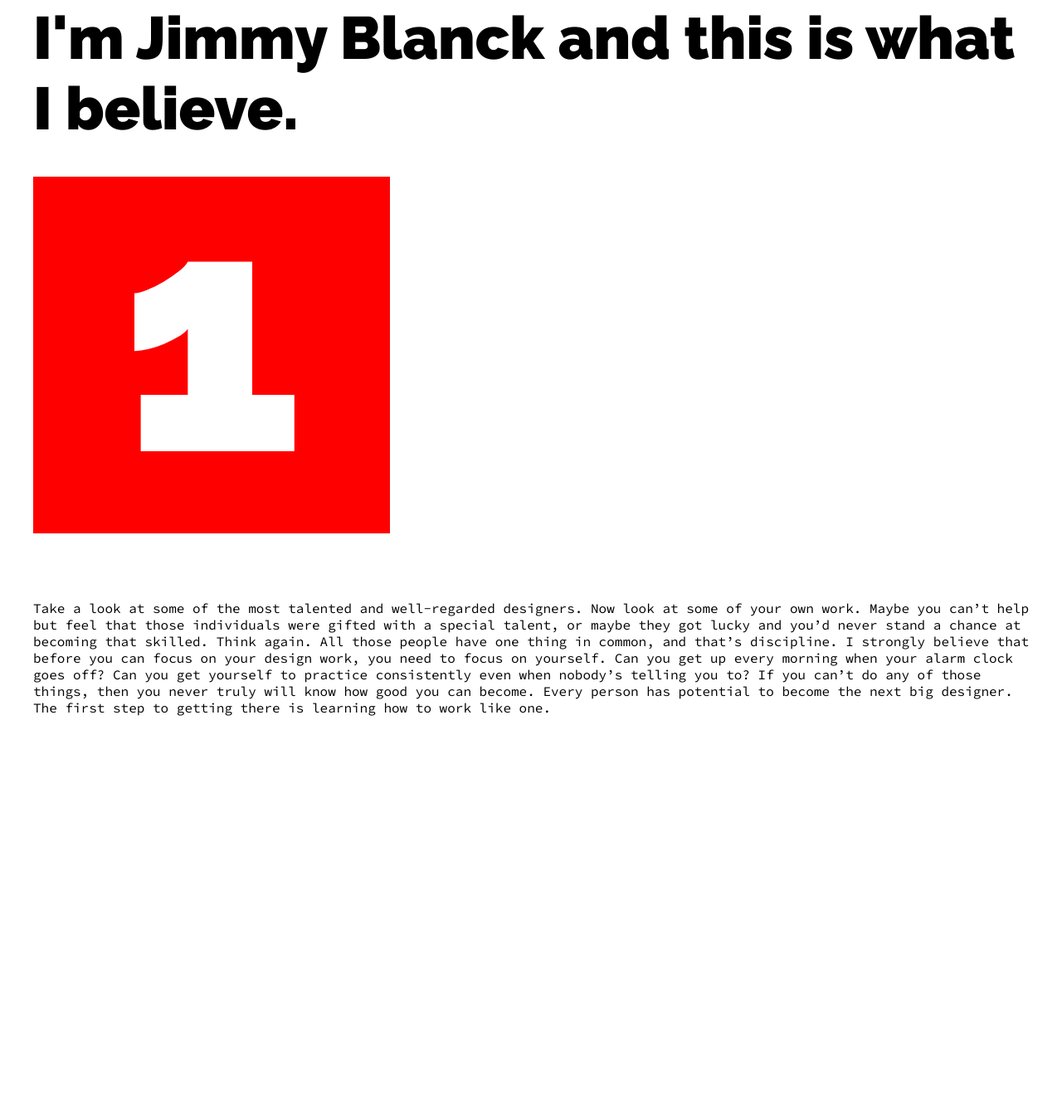
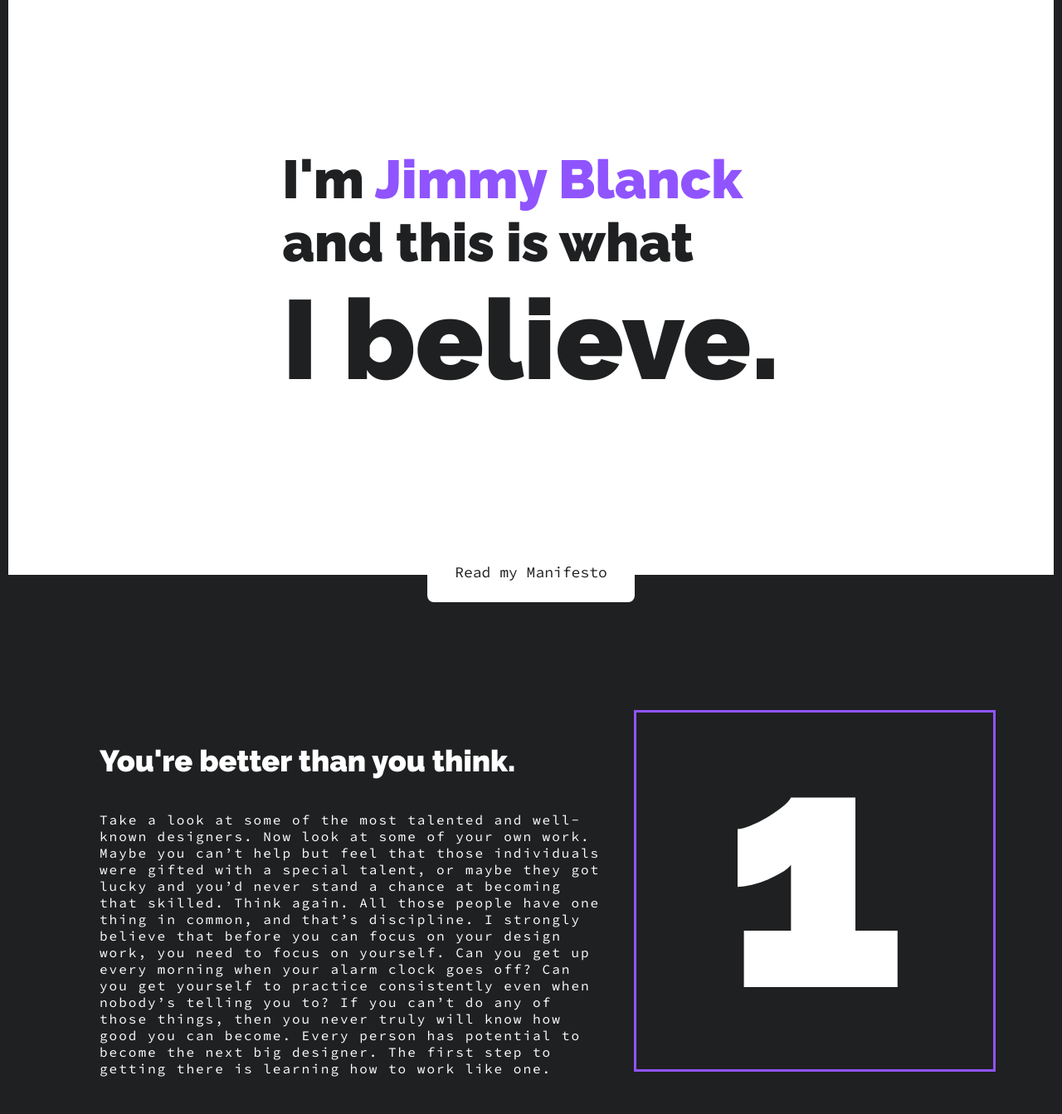
Before and after one commit to coconut-junior/manifesto-site, a plain HTML site: page index.html in a window 1280 px wide. Shown: the part 37-1380 px from the top of the page at 83% size. Before the commit the page ends 940 px from the top, so only its background shows below. Drawn offline with Linux system fonts and the light colour scheme.

Commit message:
draft complete

```diff
--- a/index.html
+++ b/index.html
@@ -7,10 +7,47 @@
 	<link href="https://fonts.googleapis.com/css2?family=Raleway:wght@900&display=swap" rel="stylesheet">
 </head>
 <body>
-	<h2>I&apos;m Jimmy Blanck and this is what I believe.</h2>
-	<h1>1</h1>
-	<div class = "info-block">
-		Take a look at some of the most talented and well-regarded designers. Now look at some of your own work. Maybe you can’t help but feel that those individuals were gifted with a special talent, or maybe they got lucky and you’d never stand a chance at becoming that skilled. Think again. All those people have one thing in common, and that’s discipline. I strongly believe that before you can focus on your design work, you need to focus on yourself. Can you get up every morning when your alarm clock goes off? Can you get yourself to practice consistently even when nobody’s telling you to? If you can’t do any of those things, then you never truly will know how good you can become. Every person has potential to become the next big designer. The first step to getting there is learning how to work like one.
+	<div class = "feature">
+		<h2>I&apos;m <span class = "emphasis">Jimmy Blanck</span> <br>and this is what<br> <span style = "font-size: 150px; color: #1f2021;">I believe.</span></h2>
 	</div>
+	<a href = ""><div class="button">Read my Manifesto</div></a>
+
+	<div class = "banner" style = "flex-direction: row-reverse;">
+		<h1>1</h1>
+		<h3>You&apos;re better than you think.
+			<div class = "info-block">
+				Take a look at some of the most talented and well-known designers. Now look at some of your own work. Maybe you can’t help but feel that those individuals were gifted with a special talent, or maybe they got lucky and you’d never stand a chance at becoming that skilled. Think again. All those people have one thing in common, and that’s discipline. I strongly believe that before you can focus on your design work, you need to focus on yourself. Can you get up every morning when your alarm clock goes off? Can you get yourself to practice consistently even when nobody’s telling you to? If you can’t do any of those things, then you never truly will know how good you can become. Every person has potential to become the next big designer. The first step to getting there is learning how to work like one.
+			</div>
+		</h3>
+
+	</div>
+	<div class = "banner">
+		<h1>2</h1>
+		<h3>You are not your designs.
+			<div class = "info-block">
+				A lot of people would disagree with that statement. Perhaps they’re too attached to their work, and they view it as a direct reflection of themselves. This simply isn’t true. Your designs are not you and you are not your designs. If you live with the mindset that criticisms and praise about your work are directed at you as a person, you’re mistaken. This is an easy trap to fall into that will ultimately lead you to nowhere. If you hate yourself for a bad design or take criticism too personally, it can severely inhibit your ability to produce work. Do not listen to just one person’s opinions but look for patterns of what multiple people think. You can then take what you learned and improve upon your design with it. Similarly, taking praise to heart is equally bad. If a project was so successful that nothing negative was said about it, you may not feel any motivation to try new ideas or self-reflect on what you think could be improved. Whatever you do, try to keep your emotions as far removed as possible.
+		</div>
+
+		</h3>
+	</div>
+	<div class = "banner" style = "flex-direction: row-reverse;">
+		<h1 style = "line-height: 250px;">3</h1>
+		<h3>Design is not everything.
+			<div class = "info-block">
+				While mastering design may be your only goal at the moment, try to keep an open mind. There are plenty of other disciplines that can quench that thirst for creativity. By trying new things, you’ll meet lots of new people with similar interests that will inspire you. You may even discover that becoming skilled in one discipline will help you with another that is seemingly unrelated. Try to be a well-rounded individual because it will certainly pay off.
+			</div>
+		</h3>
+	</div>
+
+	<!--<div class = "cursor"></div>-->
+
+	<script>
+		const cursor = document.querySelector('.cursor');
+
+		document.addEventListener('mousemove', e => {
+			cursor.setAttribute("style", "top: " + (e.pageY - 20) + "px;" + "left: " + (e.pageX - 20) + "px;")
+		})
+	</script>
+
 </body>
 </html>
--- a/style.css
+++ b/style.css
@@ -1,6 +1,66 @@
 * {
 	margin: 0px;
 	padding: 0px;
+	color: white;
+}
+
+body {
+	background-color: #1f2021;
+	overflow-x: hidden;
+}
+
+*::selection {
+	color: white;
+	background-color: #9054ff;
+}
+
+.feature {
+	display: flex;
+	align-items: center;
+	-webkit-justify-content: center;
+	-webkit-flex-direction: column;
+	height: 90vh;
+	width: auto;
+	background-color: white;
+	border-style: solid;
+	border-width: 10px;
+	border-color: #1f2021;
+}
+
+h2 {
+	font-family: 'Raleway', sans-serif;
+	font-size: 72px;
+	color: #1f2021;
+	margin: 80px;
+}
+
+h3 {
+	font-family: 'Raleway', sans-serif;
+	font-size: 36px;
+	padding: 40px 80px 40px 80px;
+	clear: left;
+	align-self: flex-start;
+}
+
+.emphasis {
+	color: #9054ff;
+	animation-name: highlight;
+	animation-duration: 2s;
+}
+
+.banner {
+	display: flex;
+	flex-direction: row;
+	height: auto;
+	margin: 80px;
+}
+
+.info-block {
+	font-family: "Source Code Pro";
+	font-weight: normal;
+	font-size: 16px;
+	letter-spacing: 2px;
+	margin-top: 40px;
 }
 
 h1 {
@@ -8,27 +68,159 @@ h1 {
 	font-size: 400px;
 	padding: 40px;
 	color: white;
-	background-color: red;
-	width: 350px;
-	height: 350px;
+	border-style: solid;
+	border-color: #9054ff;
+	min-width: 350px;
+	max-width: 350px;
+	min-height: 350px;
+	max-height: 350px;
 	text-align: center;
 	line-height: 300px;
-	margin: 40px;
-	transition: 0.3s;
+	float: left;
+	animation-name: grow;
+	animation-duration: 0.5s;
+	transition: 0.5s;
 }
 
-h2 {
-	font-family: 'Raleway', sans-serif;
-	font-size: 72px;
-	margin: 40px;
+.cursor {
+	position: absolute;
+	width: 40px;
+	height: 40px;
+	border-radius: 50%;
+	border-style: solid;
+	border-color: #9054ff;
+	opacity: 90%;
+	animation: cursorAnim 0.5s infinite alternate;
 }
 
-h3 {
-
+.cursor::after {
+	content: "";
+	position: absolute;
+	width: 40px;
+	height: 40px;
+	border-radius: 50%;
+	border-style: solid;
+	border-color: #9054ff;
+	border-width: 12px;
+	opacity: 50%;
+	top: -12px;
+	left: -12px;
+	animation: cursorAnim2 0.5s infinite alternate;
 }
 
-.info-block {
+a {
+	text-decoration: none;
+	margin: auto;
+}
+
+.button {
+	background-color: white;
+	color: #1f2021;
 	font-family: "Source Code Pro";
-	font-size: 16px;
+	font-size: 18px;
+	padding: 25px;
+	transition: 0.3s;
+	width: 200px;
+	margin: auto;
+	border-radius: 8px;
+	content: "Read my Manifesto";
+	position: relative;
+	top: -50px;
+	transition: 0.5s;
+	text-align: center;
+}
+
+.button:hover {
+	width: 200px;
+	background-color: #9054ff;
+	color: white;
+}
+
+.button:active {
 	padding: 40px;
 }
+
+.banner:hover h1{
+	background-color: #9054ff;
+}
+
+@keyframes highlight {
+	from {
+		color: white;
+	}
+	to {
+		color: #9054ff;
+	}
+}
+
+@keyframes grow {
+	from {
+		transform: scale(0.5);
+	}
+	to {
+		transform: scale(1);
+	}
+}
+
+@keyframes cursorAnim {
+	from {
+		transform: scale(1);
+	}
+	to {
+		transform: scale(0.7);
+	}
+}
+
+@keyframes cursorAnim2 {
+	from {
+		transform: scale(1);
+	}
+	to {
+		transform: scale(0.4);
+	}
+}
+
+@media (min-width: 320px) {
+	h2 {
+		transform: scale(0.5);
+	}
+	h1 {
+		transform: scale(0.8);
+	}
+	h3 {
+		padding: 0px;
+	}
+	.banner {
+		flex-wrap: wrap;
+	}
+}
+
+@media (min-width: 720px) {
+	h2 {
+		transform: scale(0.6);
+	}
+	h1 {
+		transform: scale(0.8);
+	}
+	h3 {
+		padding: 40px;
+	}
+	.banner {
+		flex-wrap: wrap;
+	}
+}
+
+@media (min-width: 1024px) {
+	h2 {
+		transform: scale(0.9);
+	}
+	h1 {
+		transform: scale(1);
+	}
+	h3 {
+		padding: 40px;
+	}
+	.banner {
+		flex-wrap: nowrap;
+	}
+}
```
